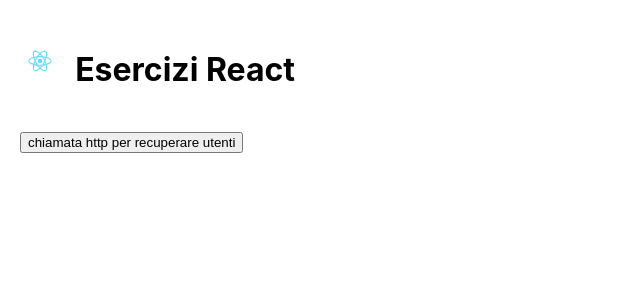
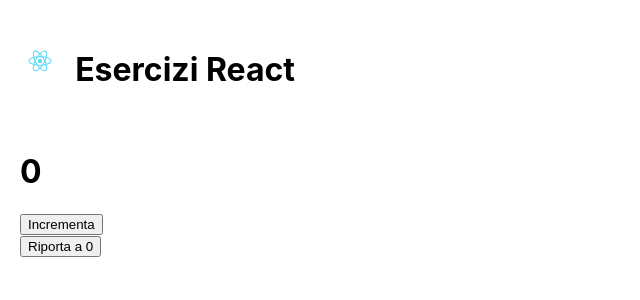
Before and after one commit to LucaSoftwareEngineer/esercitazioni-react, a React (Create React App) app: page / in a window 1280 px wide. Shown: the top 300 px of the page, without its empty margins (0-640 px from the left). Built offline with nearby package versions, Linux system fonts and the light colour scheme.

Commit message:
esercizio-11: stato globale gestito con redux

```diff
--- a/package.json
+++ b/package.json
@@ -4,6 +4,7 @@
   "proxy": "http://localhost:9898",
   "private": true,
   "dependencies": {
+    "@reduxjs/toolkit": "^2.9.1",
     "@testing-library/dom": "^10.4.1",
     "@testing-library/jest-dom": "^6.9.1",
     "@testing-library/react": "^16.3.0",
@@ -16,7 +17,9 @@
     "axios": "^1.12.2",
     "react": "^19.2.0",
     "react-dom": "^19.2.0",
+    "react-redux": "^9.2.0",
     "react-scripts": "5.0.1",
+    "redux": "^5.0.1",
     "typescript": "^4.9.5",
     "web-vitals": "^2.1.4"
   },
--- a/src/App.tsx
+++ b/src/App.tsx
@@ -1,11 +1,15 @@
-import React from 'react';
+import React, {useState} from 'react';
 import logo from './logo.svg';
 import './App.css';
-import Main from "./esercizio-10/Main";
+import Main from "./esercizio-11/Main";
+import {store} from "./esercizio-11/store";
+import {Provider} from "react-redux";
+import {useAppSelector} from "./esercizio-11/hooks";
 
 function App() {
-  return (
-    <div>
+
+    return (
+    <Provider store={store}>
         <h1>
             <img src={logo} className="App-logo" alt="logo" />
             &nbsp;
@@ -13,8 +17,8 @@ function App() {
         </h1>
         <br />
         <Main />
-    </div>
-  );
+    </Provider>
+    );
 }
 
 export default App;
--- /dev/null
+++ b/src/esercizio-11/ContatoreSlice.ts
@@ -0,0 +1,26 @@
+import {createSlice} from "@reduxjs/toolkit";
+import ContatoreSlice from "./ContatoreSlice";
+
+export interface ContatoreState {
+    valore: number;
+}
+
+const initialState: ContatoreState = {
+    valore: 0
+}
+
+export const contatoreSlice = createSlice({
+    name: "contatore",
+    initialState,
+    reducers: {
+        incrementa: (state) => {
+            state.valore = state.valore + 1;
+        },
+        impostaValore: (state, action) => {
+            state.valore = action.payload;
+        }
+    }
+})
+
+export const { incrementa, impostaValore } = contatoreSlice.actions;
+export default contatoreSlice.reducer;
--- /dev/null
+++ b/src/esercizio-11/Main.tsx
@@ -0,0 +1,24 @@
+import React from 'react';
+import {store} from "./store";
+import {Provider} from "react-redux";
+import {useAppSelector, useAppDispatch} from "./hooks";
+import {incrementa, impostaValore} from "./ContatoreSlice";
+import type { RootState, AppDispatch } from './store';
+
+const Main = () => {
+
+    const conteggio:number = useAppSelector((s) => s.contatore.valore);
+    const dispatch = useAppDispatch();
+
+    return (
+        <>
+            <h1>{conteggio}</h1>
+            <button onClick={() => dispatch(incrementa())}>Incrementa</button>
+            <br />
+            <button onClick={() => dispatch(impostaValore(0))}>Riporta a 0</button>
+        </>
+    );
+
+};
+
+export default Main;
--- /dev/null
+++ b/src/esercizio-11/hooks.ts
@@ -0,0 +1,5 @@
+import {AppDispatch, RootState} from "./store";
+import {TypedUseSelectorHook, useDispatch, useSelector} from "react-redux";
+
+export const useAppDispatch: () => AppDispatch = useDispatch;
+export const useAppSelector: TypedUseSelectorHook<RootState> = useSelector;
--- /dev/null
+++ b/src/esercizio-11/store.ts
@@ -0,0 +1,11 @@
+import contatoreReducer from "./ContatoreSlice";
+import {configureStore} from "@reduxjs/toolkit";
+
+export const store = configureStore({
+    reducer: {
+        contatore: contatoreReducer
+    }
+});
+
+export type RootState = ReturnType<typeof store.getState>;
+export type AppDispatch = typeof store.dispatch;
```
Also changed, not shown: 1 other file (tests, documents, lock files or other folders).
